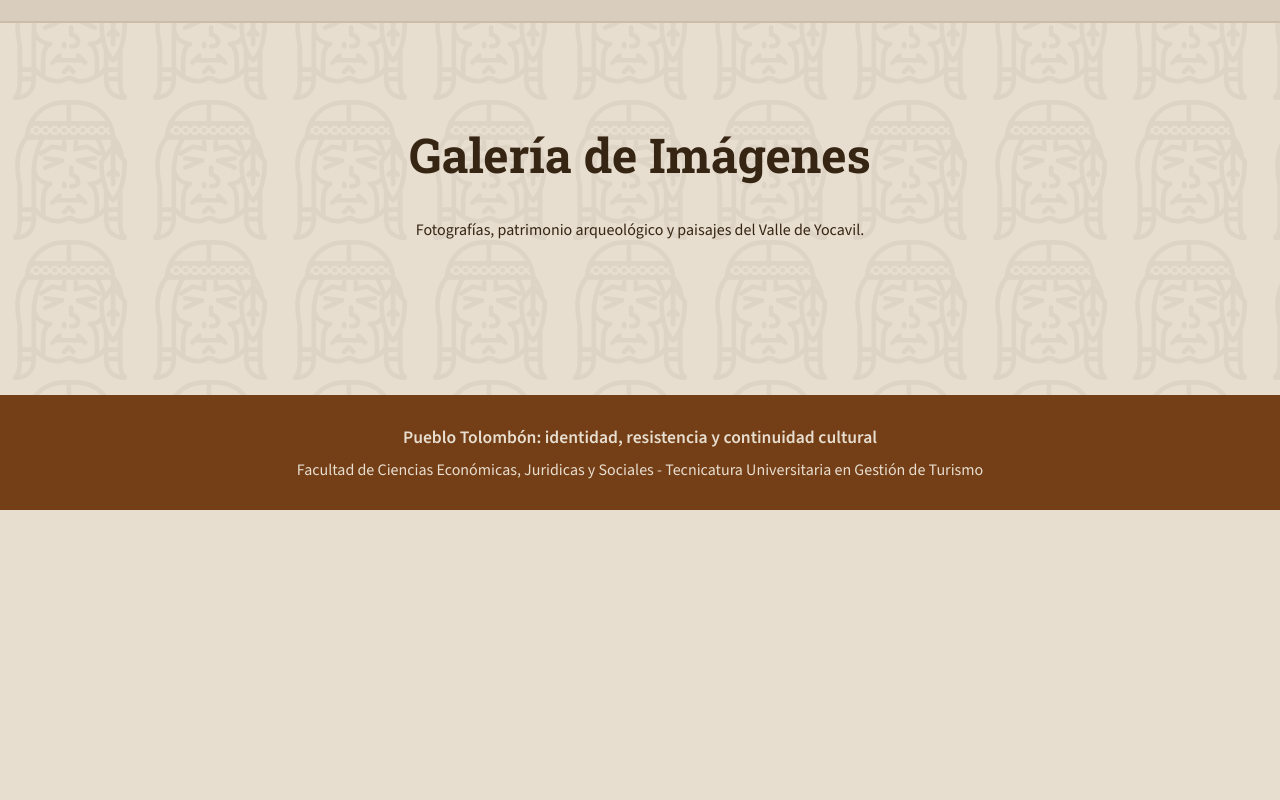
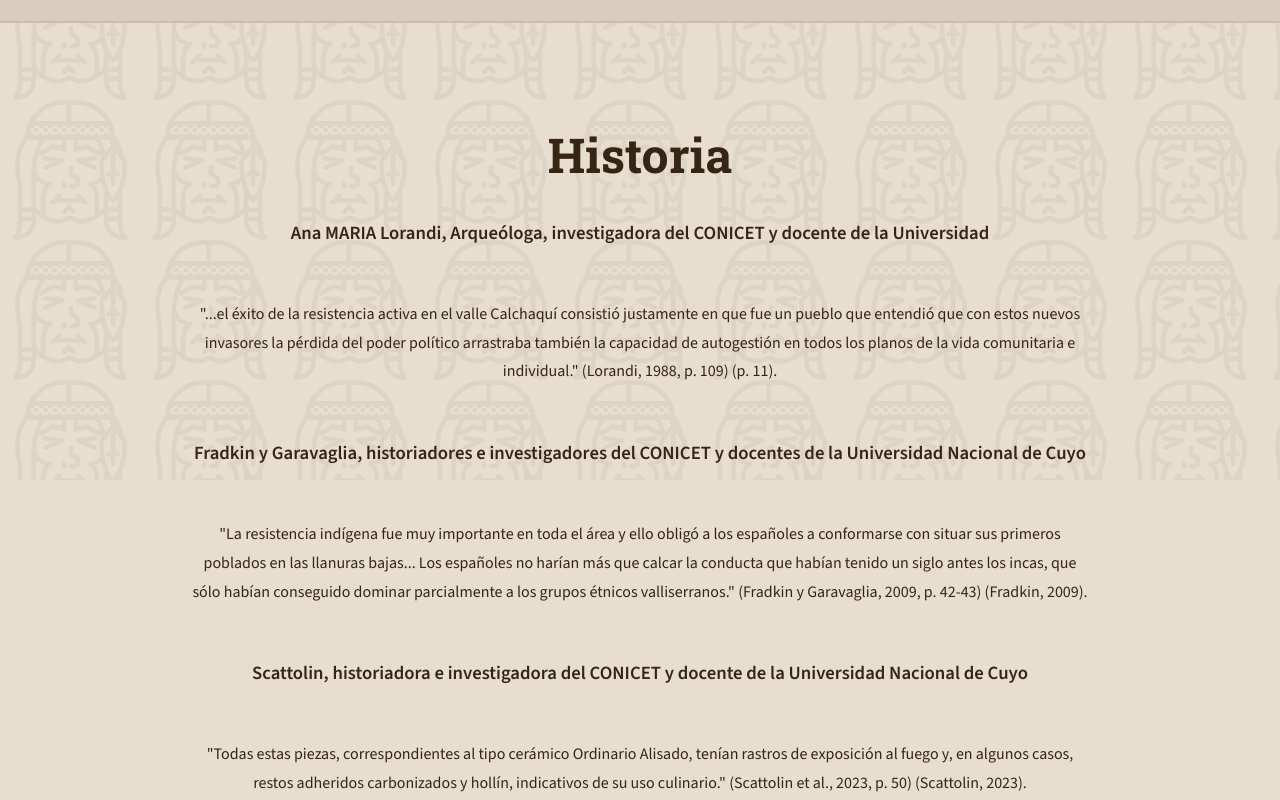
Before and after one commit to galurralde/tolombon-inmersivo, a React (Vite) app: page /imagenes in a window 1280 px wide. Shown: the part 320-1120 px from the top of the page. Before the commit the page ends 830 px from the top, so only its background shows below. Built offline with nearby package versions, Linux system fonts and the light colour scheme.

Commit message:
Se modifica Imagenes por cambio a Historia

```diff
--- a/src/components/Hero.jsx
+++ b/src/components/Hero.jsx
@@ -17,7 +17,10 @@ export default function Hero() {
         </p>
 
         <div className="hero-buttons">
-          <button onClick={() => window.open("/ar/index.html", "_blank")}>
+          <button
+            onClick={() =>
+              window.open(
+                "/ar/index.html", "_blank")}>
             📷 Abrir Cámara AR
           </button>
 
--- a/src/pages/Imagenes.jsx
+++ b/src/pages/Imagenes.jsx
@@ -2,13 +2,32 @@ export default function Imagenes() {
   return (
     <section className="section">
       <h2 className="section-title">
-        Galería de Imágenes
+        Historia
       </h2>
+      <h3 className="section-text">
+        Ana MARIA Lorandi, Arqueóloga, investigadora del CONICET y docente de la Universidad
+      </h3>
 
       <p className="section-text">
-        Fotografías, patrimonio arqueológico y paisajes del Valle de
-        Yocavil.
+"...el éxito de la resistencia activa en el valle Calchaquí consistió justamente en que fue un pueblo que entendió que con estos nuevos invasores la pérdida del poder político arrastraba también la capacidad de autogestión en todos los planos de la vida comunitaria e individual." (Lorandi, 1988, p. 109) (p. 11).
       </p>
+
+      <h3 className="section-text">
+        Fradkin y Garavaglia, historiadores e investigadores del CONICET y docentes de la Universidad Nacional de Cuyo
+      </h3>
+      <p className="section-text">
+
+        "La resistencia indígena fue muy importante en toda el área y ello obligó a los españoles a conformarse con situar sus primeros poblados en las llanuras bajas... Los españoles no harían más que calcar la conducta que habían tenido un siglo antes los incas, que sólo habían conseguido dominar parcialmente a los grupos étnicos valliserranos." (Fradkin y Garavaglia, 2009, p. 42-43) (Fradkin, 2009).
+      </p>
+
+      <h3 className="section-text">
+        Scattolin, historiadora e investigadora del CONICET y docente de la Universidad Nacional de Cuyo
+
+      </h3>
+      <p className="section-text">
+        "Todas estas piezas, correspondientes al tipo cerámico Ordinario Alisado, tenían rastros de exposición al fuego y, en algunos casos, restos adheridos carbonizados y hollín, indicativos de su uso culinario." (Scattolin et al., 2023, p. 50) (Scattolin, 2023).
+        </p>
+
     </section>
   );
 }
```
